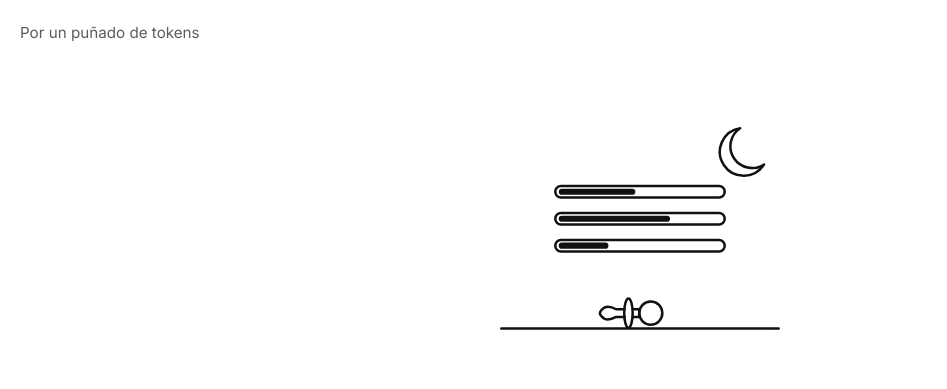
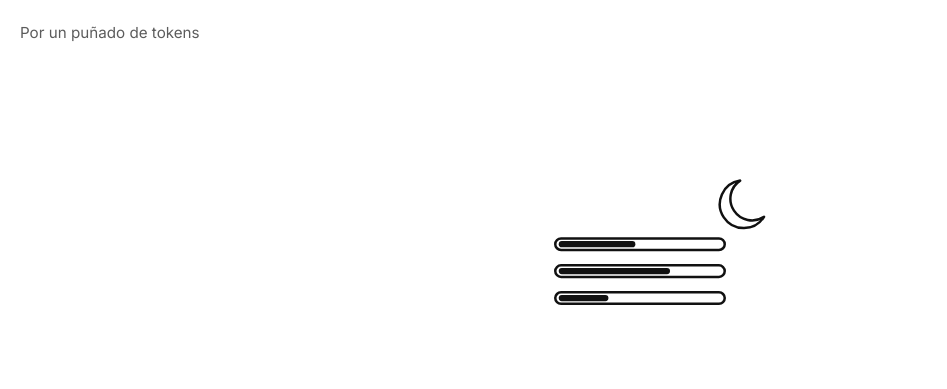
Before and after one commit to paulamascaros/por-un-punado-de-tokens, a plain HTML site: page relatos/como-un-bebe.html in a window 1280 px wide. Shown: the top 389 px of the page, without its empty margins (0-947 px from the left). Drawn offline with Linux system fonts and the light colour scheme.

Commit message:
Como un bebé: solo la luna y las barras

```diff
--- a/relatos/como-un-bebe.html
+++ b/relatos/como-un-bebe.html
@@ -14,7 +14,7 @@
 <nav class="volver"><a href="../index.html">Por un puñado de tokens</a></nav>
 <main class="pieza">
 <article>
-<svg class="ilustracion grande" viewBox="0 0 1080 820" role="img" aria-label="Una luna, tres barras de progreso a medio llenar y un chupete sobre la mesa" fill="none" stroke="currentColor" stroke-width="6.5" stroke-linecap="round" stroke-linejoin="round">
+<svg class="ilustracion grande" viewBox="0 -136 1080 820" role="img" aria-label="Una luna y tres barras de progreso a medio llenar" fill="none" stroke="currentColor" stroke-width="6.5" stroke-linecap="round" stroke-linejoin="round">
 <path d="M800 120 A62 62 0 1 0 862 214 A50 50 0 1 1 800 120 Z"></path>
 <rect x="320" y="270" width="440" height="30" rx="15"></rect>
 <line x1="337" y1="285" x2="520" y2="285" stroke-width="16"></line>
@@ -22,11 +22,6 @@
 <line x1="337" y1="355" x2="610" y2="355" stroke-width="16"></line>
 <rect x="320" y="410" width="440" height="30" rx="15"></rect>
 <line x1="337" y1="425" x2="450" y2="425" stroke-width="16"></line>
-<line x1="180" y1="640" x2="900" y2="640"></line>
-<path d="M500 590 H478 Q452 576 440 592 Q432 600 440 608 Q452 624 478 610 H500"></path>
-<ellipse cx="510" cy="600" rx="11" ry="38"></ellipse>
-<path d="M521 590 H538 V610 H521"></path>
-<circle cx="568" cy="600" r="30"></circle>
 </svg>
 <h1>Como un bebé</h1>
 <div class="cuerpo">
```
